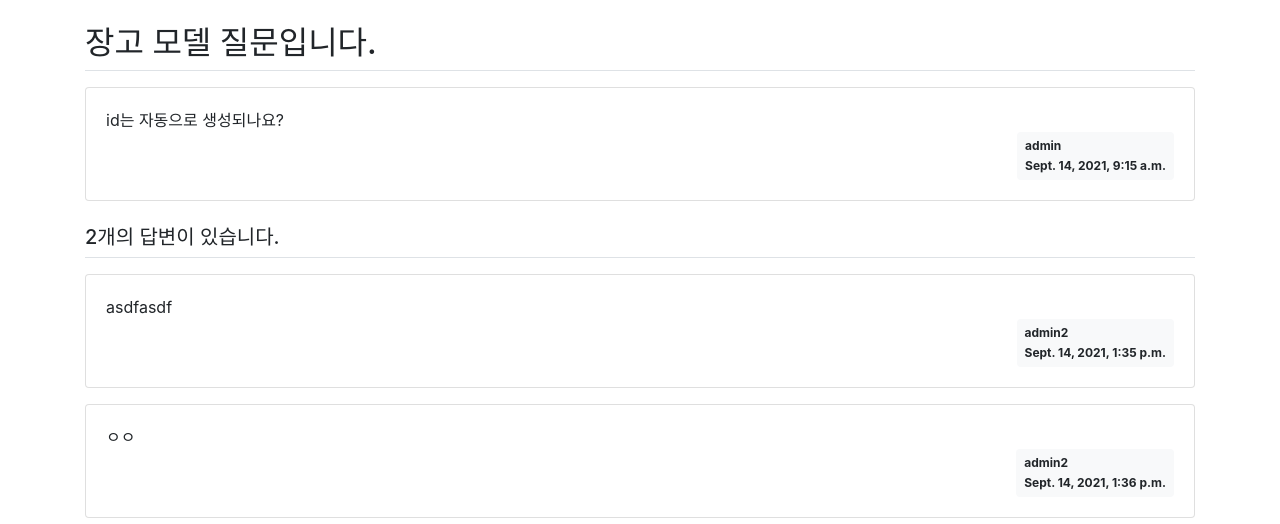
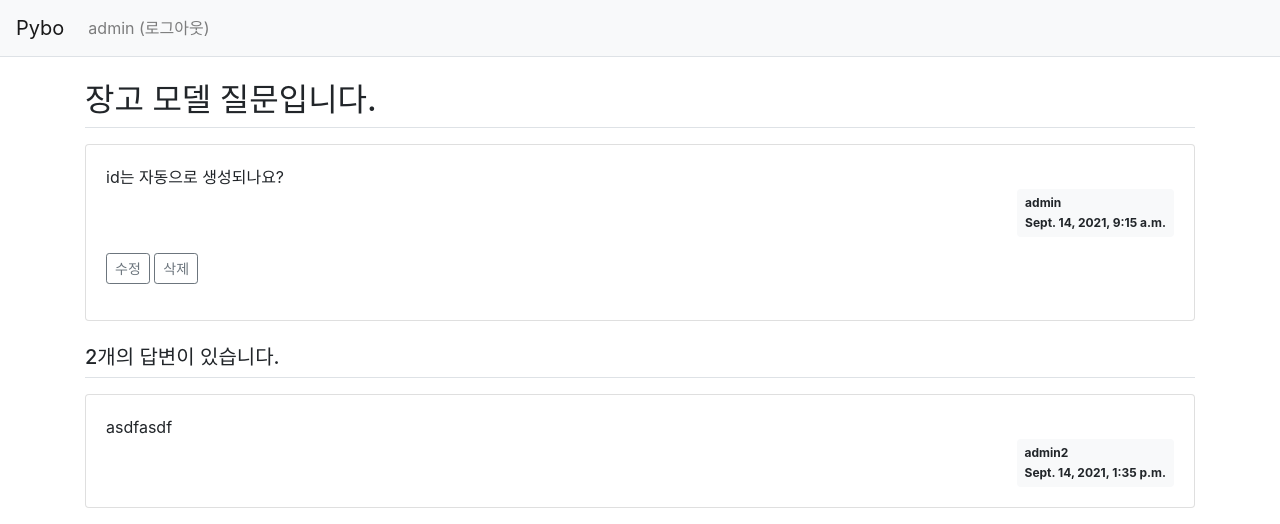
Before and after one commit to T-WK/KMUSW-Web-Toy-Project, a Django app: page /pybo/2/ in a window 1280 px wide. Shown: the top 524 px of the page. Run offline with Django 3.2, Linux system fonts and the light colour scheme; a user stored in the database is signed in; data comes from the database, SQL or seed files in the repository; both versions use the stored data as it was after the commit; some libraries are stand-ins or nearby versions.

Commit message:
수정과 삭제, 수정 일자 표시 기능 구현

```diff
--- a/Django/project/mysite/pybo/models.py
+++ b/Django/project/mysite/pybo/models.py
@@ -6,6 +6,7 @@ class Question(models.Model):
     author = models.ForeignKey(User, on_delete=models.CASCADE)
     subject = models.CharField(max_length=200)
     content = models.TextField()
+    modify_date = models.DateTimeField(null=True, blank=True)
     create_date = models.DateTimeField()
 
     def __str__(self):
@@ -16,4 +17,5 @@ class Answer(models.Model):
     author = models.ForeignKey(User, on_delete=models.CASCADE)
     question = models.ForeignKey(Question, on_delete=models.CASCADE)
     content = models.TextField()
+    modify_date = models.DateTimeField(null=True, blank=True)
     create_date = models.DateTimeField()
--- a/Django/project/mysite/pybo/urls.py
+++ b/Django/project/mysite/pybo/urls.py
@@ -9,4 +9,8 @@ urlpatterns = [
     path('<int:question_id>/', views.detail, name='detail'),
     path('answer/create/<int:question_id>/', views.answer_create, name='answer_create'),
     path('question/create/', views.question_create, name='question_create'),
+    path('question/modify/<int:question_id>/', views.question_modify, name='question_modify'),
+    path('question/delete/<int:question_id>/', views.question_delete, name='question_delete'),
+    path('answer/modify/<int:answer_id>/', views.answer_modify, name='answer_modify'),
+    path('answer/delete/<int:answer_id>/', views.answer_delete, name='answer_delete'),
 ]
--- a/Django/project/mysite/pybo/views.py
+++ b/Django/project/mysite/pybo/views.py
@@ -5,6 +5,7 @@ from .models import Question, Answer
 from .forms import QuestionForm, AnswerForm
 from django.core.paginator import Paginator
 from django.contrib.auth.decorators import login_required
+from django.contrib import messages
 
 
 def index(request):
@@ -65,3 +66,71 @@ def question_create(request):
         form = QuestionForm()
     context = {'form': form}
     return render(request, 'pybo/question_form.html', context)
+
+@login_required(login_url='common:login')
+def question_modify(request, question_id):
+    """
+    pybo 질문수정
+    """
+    question = get_object_or_404(Question, pk=question_id)
+    if request.user != question.author:
+        messages.error(request, '수정권한이 없습니다')
+        return redirect('pybo:detail', question_id=question.id)
+
+    if request.method == "POST":
+        form = QuestionForm(request.POST, instance=question)
+        if form.is_valid():
+            question = form.save(commit=False)
+            question.modify_date = timezone.now()  # 수정일시 저장
+            question.save()
+            return redirect('pybo:detail', question_id=question.id)
+    else:
+        form = QuestionForm(instance=question)
+    context = {'form': form}
+    return render(request, 'pybo/question_form.html', context)
+
+@login_required(login_url='common:login')
+def question_delete(request, question_id):
+    """
+    pybo 질문삭제
+    """
+    question = get_object_or_404(Question, pk=question_id)
+    if request.user != question.author:
+        messages.error(request, '삭제권한이 없습니다')
+        return redirect('pybo:detail', question_id=question.id)
+    question.delete()
+    return redirect('pybo:index')
+
+@login_required(login_url='common:login')
+def answer_modify(request, answer_id):
+    """
+    pybo 답변수정
+    """
+    answer = get_object_or_404(Answer, pk=answer_id)
+    if request.user != answer.author:
+        messages.error(request, '수정권한이 없습니다')
+        return redirect('pybo:detail', question_id=answer.question.id)
+
+    if request.method == "POST":
+        form = AnswerForm(request.POST, instance=answer)
+        if form.is_valid():
+            answer = form.save(commit=False)
+            answer.modify_date = timezone.now()
+            answer.save()
+            return redirect('pybo:detail', question_id=answer.question.id)
+    else:
+        form = AnswerForm(instance=answer)
+    context = {'answer': answer, 'form': form}
+    return render(request, 'pybo/answer_form.html', context)
+
+@login_required(login_url='common:login')
+def answer_delete(request, answer_id):
+    """
+    pybo 답변삭제
+    """
+    answer = get_object_or_404(Answer, pk=answer_id)
+    if request.user != answer.author:
+        messages.error(request, '삭제권한이 없습니다')
+    else:
+        answer.delete()
+    return redirect('pybo:detail', question_id=answer.question.id)
--- a/Django/project/mysite/templates/base.html
+++ b/Django/project/mysite/templates/base.html
@@ -22,5 +22,9 @@
         <script src="{% static 'jquery-3.6.0.min.js' %}"></script>
         <!-- Bootstrap JS -->
         <script src="{% static 'bootstrap.min.js' %}"></script>
+        <!-- 자바스크립트 Start -->
+        {% block script %}
+        {% endblock %}
+        <!-- 자바스크립트 End -->
     </body>
 </html>
--- a/Django/project/mysite/templates/pybo/question_detail.html
+++ b/Django/project/mysite/templates/pybo/question_detail.html
@@ -1,16 +1,40 @@
-{% load static %}
-<link rel="stylesheet" type="text/css" href="{% static 'bootstrap.min.css' %}">
+{% extends 'base.html' %}
+{% load pybo_filter %}
+{% block content %}
 <div class="container my-3">
+    <!-- 사용자오류 표시 -->
+    {% if messages %}
+    <div class="alert alert-danger my-3" role="alert">
+    {% for message in messages %}
+        <strong>{{ message.tags }}</strong>
+        <ul><li>{{ message.message }}</li></ul>
+    {% endfor %}
+    </div>
+    {% endif %}
     <h2 class="border-bottom py-2">{{ question.subject }}</h2>
     <div class="card my-3">
         <div class="card-body">
             <div class="card-text" style="white-space: pre-line;">{{ question.content }}</div>
             <div class="d-flex justify-content-end">
+                {% if question.modify_date %}
+                <div class="badge badge-light p-2 text-left mx-3">
+                    <div class="mb-2">modified at</div>
+                    <div>{{ question.modify_date }}</div>
+                </div>
+                {% endif %}
                 <div class="badge badge-light p-2 text-left">
                     <div class="mb-2">{{ question.author.username }}</div>
                     <div>{{ question.create_date }}</div>
                 </div>
             </div>
+            {% if request.user == question.author %}
+            <div class="my-3">
+                <a href="{% url 'pybo:question_modify' question.id  %}"
+                    class="btn btn-sm btn-outline-secondary">수정</a>
+                <a href="#" class="delete btn btn-sm btn-outline-secondary"
+                    data-uri="{% url 'pybo:question_delete' question.id  %}">삭제</a>
+            </div>
+            {% endif %}
         </div>
     </div>
     <h5 class="border-bottom my-3 py-2">{{question.answer_set.count}}개의 답변이 있습니다.</h5>
@@ -19,11 +43,25 @@
         <div class="card-body">
             <div class="card-text" style="white-space: pre-line;">{{ answer.content }}</div>
             <div class="d-flex justify-content-end">
+                {% if answer.modify_date %}
+                <div class="badge badge-light p-2 text-left mx-3">
+                    <div class="mb-2">modified at</div>
+                    <div>{{ answer.modify_date }}</div>
+                </div>
+                {% endif %}
                 <div class="badge badge-light p-2 text-left">
                     <div class="mb-2">{{ answer.author.username }}</div>
                     <div>{{ answer.create_date }}</div>
                 </div>
             </div>
+            {% if request.user == answer.author %}
+            <div class="my-3">
+                <a href="{% url 'pybo:answer_modify' answer.id  %}"
+                    class="btn btn-sm btn-outline-secondary">수정</a>
+                <a href="#" class="delete btn btn-sm btn-outline-secondary "
+                    data-uri="{% url 'pybo:answer_delete' answer.id  %}">삭제</a>
+            </div>
+            {% endif %}
         </div>
     </div>
     {% endfor %}
@@ -46,3 +84,15 @@
         <input type="submit" value="답변등록" class="btn btn-primary">
     </form>
 </div>
+{% endblock %}
+{% block script %}
+<script type='text/javascript'>
+$(document).ready(function(){
+    $(".delete").on('click', function() {
+        if(confirm("정말로 삭제하시겠습니까?")) {
+            location.href = $(this).data('uri');
+        }
+    });
+});
+</script>
+{% endblock %}
```
Also changed, not shown: Django/project/mysite/templates/pybo/answer_form.html (added, +16 -0 lines), Django/project/mysite/db.sqlite3, Django/project/mysite/pybo/migrations/0004_auto_20211010_2016.py (added).
